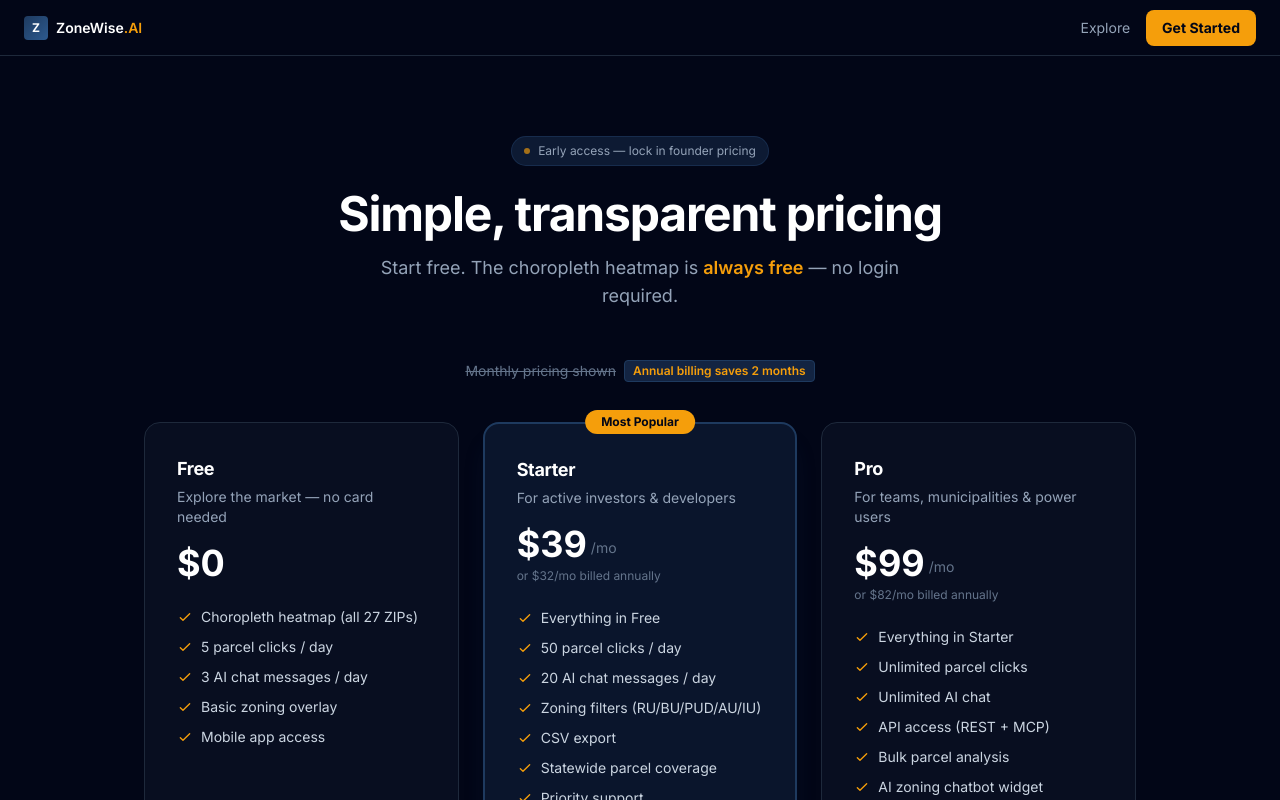
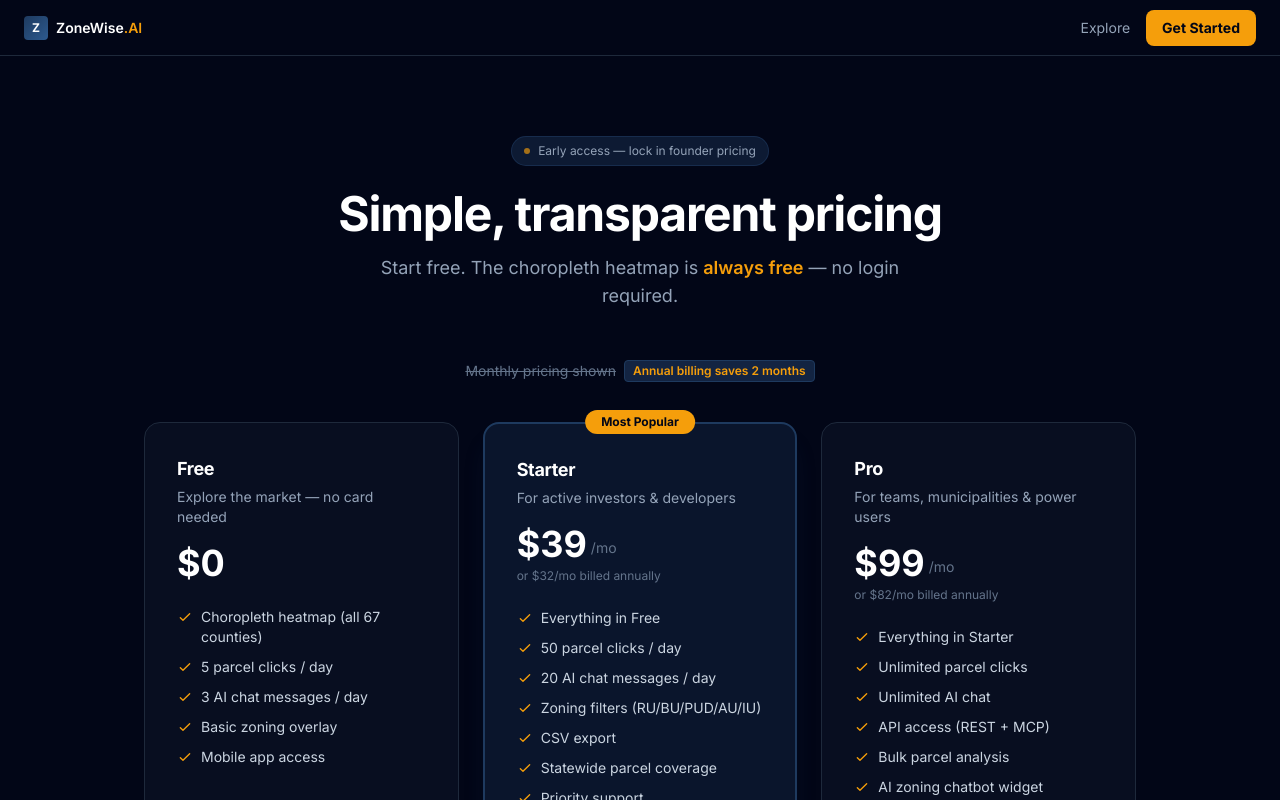
Before and after one commit to breverdbidder/zonewise-web, a Next.js app: page /pricing in a window 1280 px wide. Shown: the top 800 px of the page. Built offline with nearby package versions, Linux system fonts and the light colour scheme; no server answers.

Commit message:
fix(pricing): Free tier says 67 counties, not the Brevard-era 27 ZIPs

```diff
--- a/app/(marketing)/pricing/page.tsx
+++ b/app/(marketing)/pricing/page.tsx
@@ -14,7 +14,7 @@
     annualPrice: 0,
     description: 'Explore the market — no card needed',
     features: [
-      'Choropleth heatmap (all 27 ZIPs)',
+      'Choropleth heatmap (all 67 counties)',
       '5 parcel clicks / day',
       '3 AI chat messages / day',
       'Basic zoning overlay',
```
